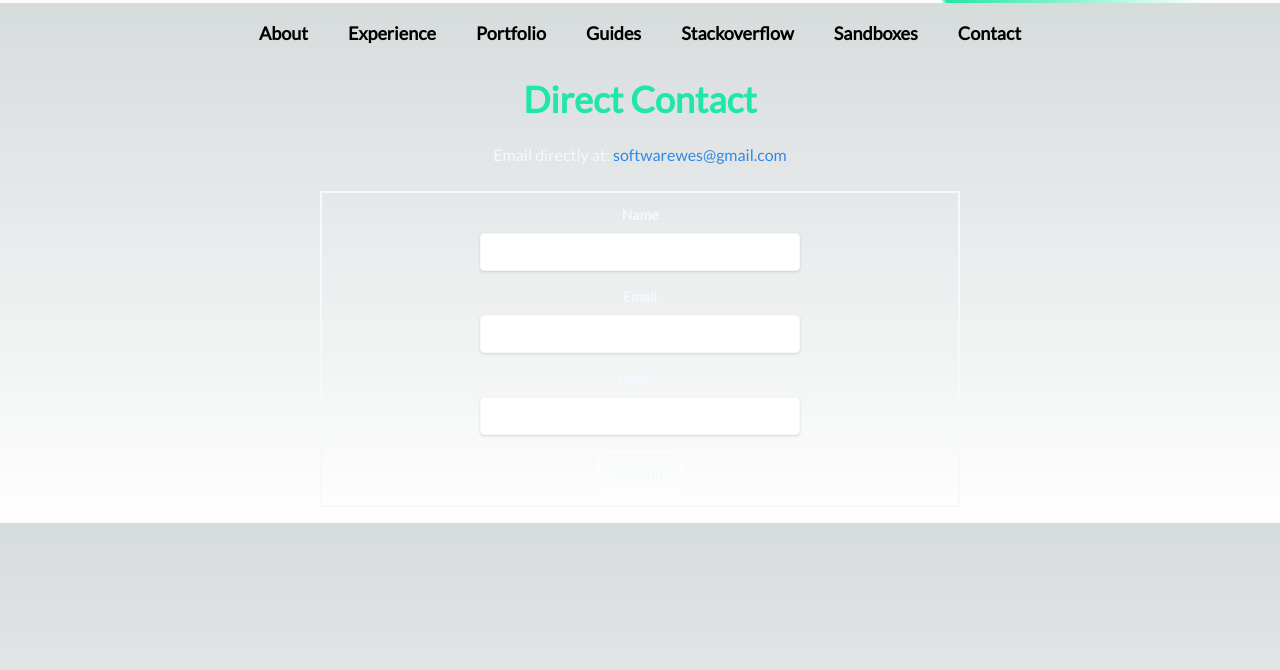
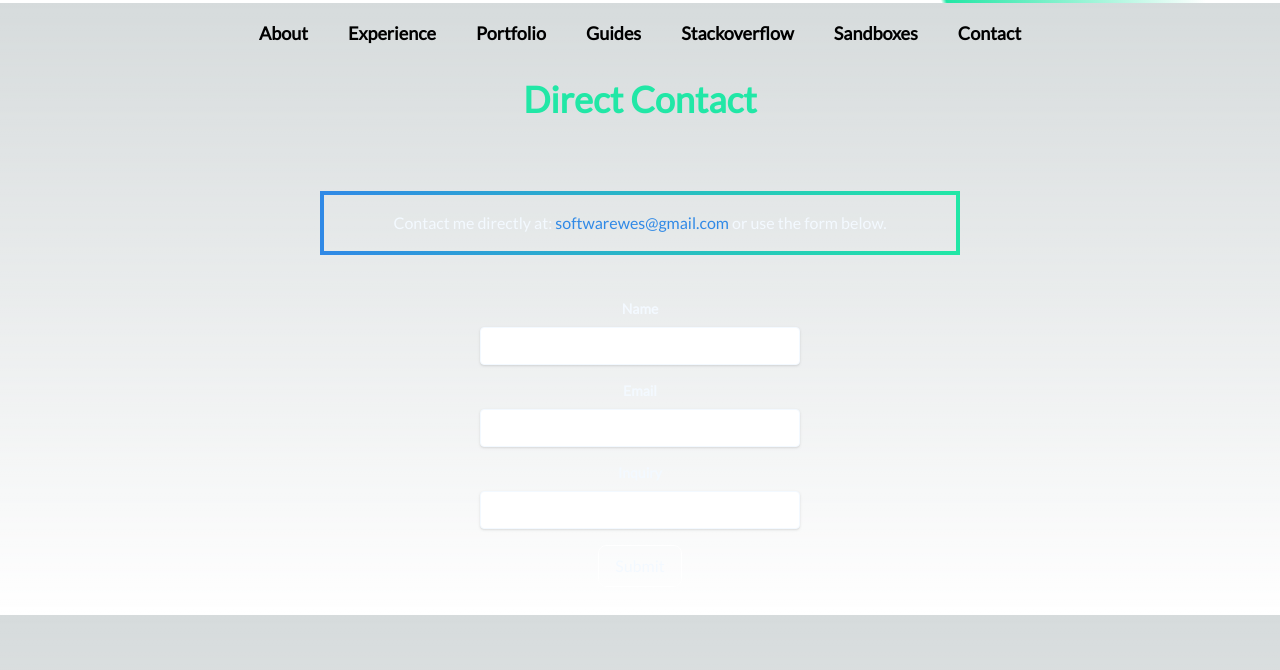
Before and after one commit to wlemahieu/wesleylemahieu.com, a Next.js app: page /contact in a window 1280 px wide. Shown: the top 670 px of the page. Built offline with nearby package versions, Linux system fonts and the light colour scheme.

Commit message:
slight adjustments to gradient and spacing

```diff
--- a/app/contact/page.tsx
+++ b/app/contact/page.tsx
@@ -1,29 +1,25 @@
-"use client";
+'use client';
 
 /**
  * Contact page view
  */
-import { FC } from "react";
-import { useFormik, Formik, Form, Field } from "formik";
-import {
-  getFunctions,
-  httpsCallable,
-  connectFunctionsEmulator,
-} from "firebase/functions";
-import Link from "next/link";
-import { initializeApp } from "@firebase/app";
-import firebaseConfig from "@config/firebase-config.json";
-import "../globals.css";
+import { FC } from 'react';
+import { useFormik, Formik, Form, Field } from 'formik';
+import { getFunctions, httpsCallable, connectFunctionsEmulator } from 'firebase/functions';
+import Link from 'next/link';
+import { initializeApp } from '@firebase/app';
+import firebaseConfig from '@config/firebase-config.json';
+import '../globals.css';
 
 const initialValues = {
-  name: "",
-  email: "",
-  inquiry: "",
+  name: '',
+  email: '',
+  inquiry: '',
 };
 
 const Contact: FC = () => {
   const app = initializeApp(firebaseConfig);
-  const region = "us-central1";
+  const region = 'us-central1';
   const functions = getFunctions(app, region);
 
   const sendInquiry = (values: any) => {
@@ -35,11 +31,11 @@ const Contact: FC = () => {
     `;
 
     // connect to the local emulators
-    if (process.env.NEXT_PUBLIC_MODE === "development") {
-      console.log("----- DEVELOPMENT MODE -----");
-      connectFunctionsEmulator(functions, "127.0.0.1", 5001);
+    if (process.env.NEXT_PUBLIC_MODE === 'development') {
+      console.log('----- DEVELOPMENT MODE -----');
+      connectFunctionsEmulator(functions, '127.0.0.1', 5001);
     }
-    const sendInquiryFn = httpsCallable(functions, "sendInquiry");
+    const sendInquiryFn = httpsCallable(functions, 'sendInquiry');
     sendInquiryFn({ text });
   };
 
@@ -47,15 +43,15 @@ const Contact: FC = () => {
     const errors: any = {};
     const { email, name, inquiry } = values;
     if (!email?.length) {
-      errors.email = "No email entered";
+      errors.email = 'No email entered';
     } else if (!/^[A-Z0-9._%+-]+@[A-Z0-9.-]+\.[A-Z]{2,4}$/i.test(email)) {
-      errors.email = "Invalid email format";
+      errors.email = 'Invalid email format';
     }
     if (!name?.length) {
-      errors.name = "No name entered";
+      errors.name = 'No name entered';
     }
     if (!inquiry?.length) {
-      errors.inquiry = "No inquiry entered";
+      errors.inquiry = 'No inquiry entered';
     }
     return errors;
   };
@@ -63,19 +59,20 @@ const Contact: FC = () => {
   return (
     <div className="container mx-auto text-center flex flex-col justify-center">
       <h1 className="text-4xl font-bold text-base5">Direct Contact</h1>
-      <div className="container mx-auto max-w-screen-sm text-base3 mt-6 mb-3">
-        <p>
-          Email directly at:{" "}
-          <Link
-            className="text-base text-base1"
-            href={`mailto:softwarewes@gmail.com`}
-          >
-            softwarewes@gmail.com
-          </Link>
-        </p>
+      <div className="container mx-auto max-w-screen-sm">
+        <br />
+        <div className={`gradient-box-1 mt-12`}>
+          <p className="text-base text-base3 m-4">
+            Contact me directly at:{' '}
+            <Link className="text-base text-base1" href={`mailto:softwarewes@gmail.com`}>
+              softwarewes@gmail.com
+            </Link>{' '}
+            or use the form below.
+          </p>
+        </div>
       </div>
 
-      <div className="container mx-auto max-w-screen-sm border-2 text-base3 mt-3">
+      <div className="container mx-auto max-w-screen-sm text-base3 mt-8">
         <div className="w-full max-w-xs mx-auto m-3">
           <Formik
             initialValues={initialValues}
@@ -87,10 +84,7 @@ const Contact: FC = () => {
           >
             <Form>
               <div className="mb-4">
-                <label
-                  htmlFor="name"
-                  className="block text-gray-700 text-sm font-bold mb-2"
-                >
+                <label htmlFor="name" className="block text-gray-700 text-sm font-bold mb-2">
                   Name
                 </label>
                 <Field
@@ -101,10 +95,7 @@ const Contact: FC = () => {
               </div>
 
               <div className="mb-4">
-                <label
-                  htmlFor="email"
-                  className="block text-gray-700 text-sm font-bold mb-2"
-                >
+                <label htmlFor="email" className="block text-gray-700 text-sm font-bold mb-2">
                   Email
                 </label>
                 <Field
@@ -116,10 +107,7 @@ const Contact: FC = () => {
               </div>
 
               <div className="mb-4">
-                <label
-                  htmlFor="inquiry"
-                  className="block text-gray-700 text-sm font-bold mb-2"
-                >
+                <label htmlFor="inquiry" className="block text-gray-700 text-sm font-bold mb-2">
                   Inquiry
                 </label>
                 <Field
@@ -135,9 +123,9 @@ const Contact: FC = () => {
               <button
                 type="submit"
                 style={{
-                  border: "1px solid white",
-                  borderRadius: "8px",
-                  padding: ".5rem 1rem",
+                  border: '1px solid white',
+                  borderRadius: '8px',
+                  padding: '.5rem 1rem',
                 }}
               >
                 Submit
--- a/app/sandboxes/page.tsx
+++ b/app/sandboxes/page.tsx
@@ -68,6 +68,7 @@ export default function Sandboxes() {
     <div className="container mx-auto text-center flex flex-col justify-center">
       <h1 className="text-4xl font-bold text-base5">My Sandboxes</h1>
       <div className="container mx-auto max-w-screen-sm">
+        <br />
         <div className={`gradient-box-1 mt-12`}>
           <p className="text-base text-base3 m-4">
             Below are a variety of code sandboxes I've put together to help others with their issues and for me to learn
```
